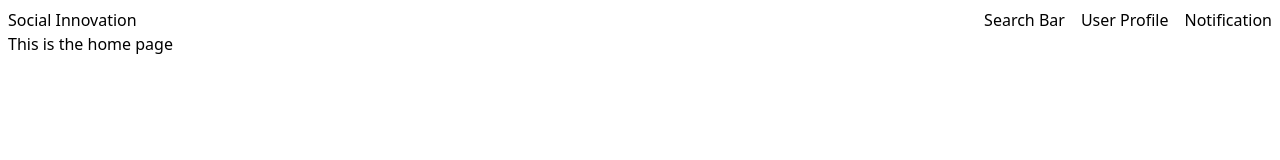
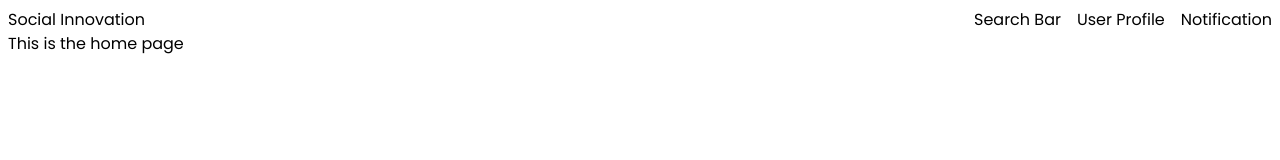
Before and after one commit to gauravkumarkarki07/SocialInnovation, a React (Vite) app in the folder client/: page /home in a window 1280 px wide. Shown: the top 160 px of the page. Built offline with nearby package versions, Linux system fonts and the light colour scheme.

Commit message:
Feat:  Poppins font added

```diff
--- a/client/src/index.css
+++ b/client/src/index.css
@@ -1,3 +1,4 @@
+@import url('https://fonts.googleapis.com/css2?family=Poppins:ital,wght@0,100;0,200;0,300;0,400;0,500;0,600;0,700;0,800;0,900;1,100;1,200;1,300;1,400;1,500;1,600;1,700;1,800;1,900&display=swap');
 @tailwind base;
 @tailwind components;
 @tailwind utilities;
@@ -6,6 +7,7 @@
   padding: 0.5em;
   margin: 0;
   border: 0;
+  font-family: 'Poppins', sans-serif;
 }
 
 @layer base {
--- a/client/tailwind.config.js
+++ b/client/tailwind.config.js
@@ -12,7 +12,10 @@
   			md: 'calc(var(--radius) - 2px)',
   			sm: 'calc(var(--radius) - 4px)'
   		},
-  		colors: {}
+  		colors: {},
+      fontFamily:{
+        Poppins:['Poppins','sans-serif']
+      }
   	}
   },
   plugins: [require("tailwindcss-animate")],
```
